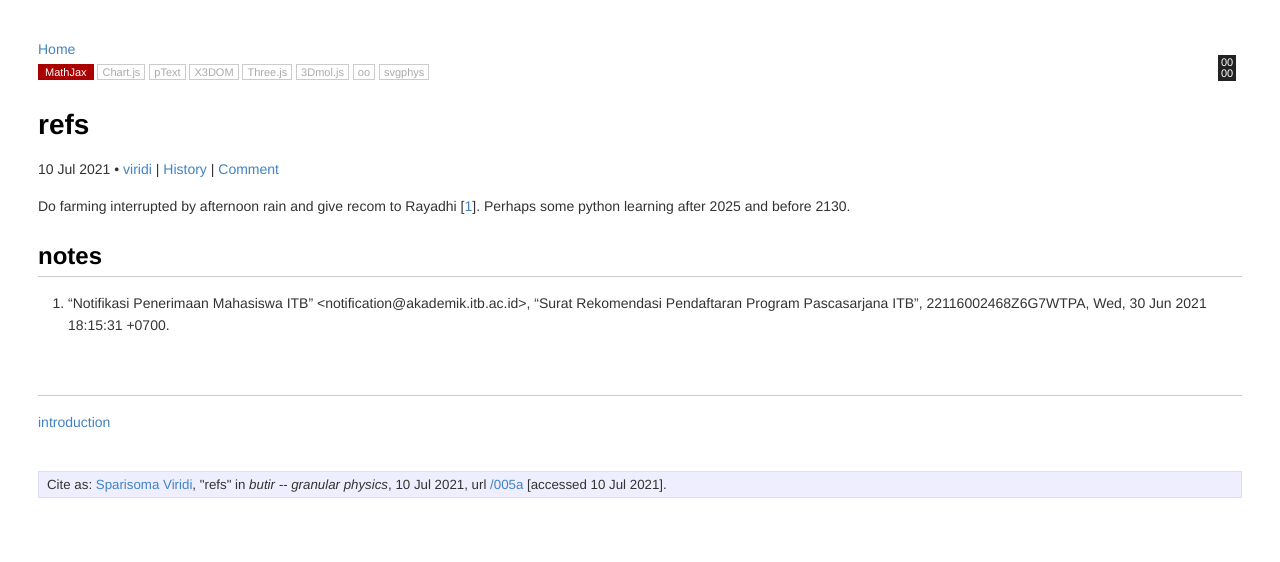
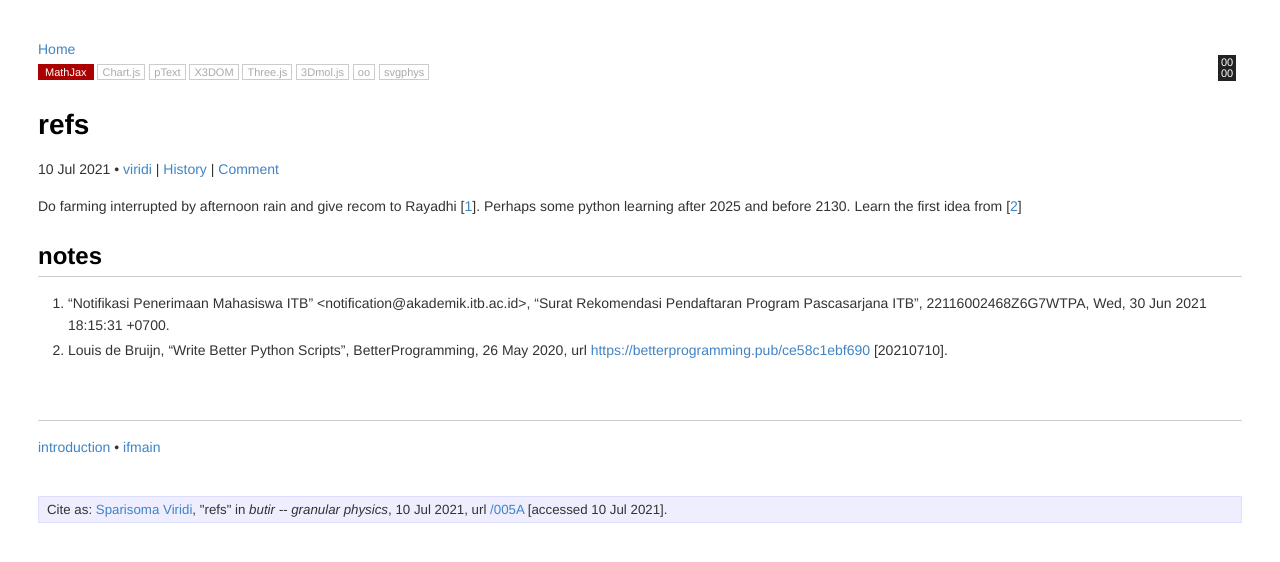
Before and after one commit to dudung/butir, a Jekyll site: the page built from _posts/0/05/2021-07-10-refs.md, in a window 1280 px wide. Shown: the top 562 px of the page. Built offline with Jekyll 4.4.1, drawn with Linux system fonts in a browser that asks for light colours.

Commit message:
start to code

```diff
--- a/_posts/0/05/2021-07-10-refs.md
+++ b/_posts/0/05/2021-07-10-refs.md
@@ -2,7 +2,7 @@
 layout: butir
 authors: [viridi]
 title: refs
-pid: '005a'
+pid: '005A'
 mathjax: true
 chartjs: false
 ptext: false
@@ -14,15 +14,16 @@ svgphys: false
 category: literatures
 tags: ["recom", "rayadhi", "s2", "nano", "farming"]
 date: 2021-07-10 20:25:00 +0700
-permalink: /005a
+permalink: /005A
 src: https://github.com/dudung/butir/commits/main/_posts/0/05/2021-07-10-refs.md
 twitter_username: 6unpnp
 nodes: ['0000']
 ---
-Do farming interrupted by afternoon rain and give recom to Rayadhi [[1](#r01)]. Perhaps some python learning after 2025 and before 2130.
+Do farming interrupted by afternoon rain and give recom to Rayadhi [[1](#r01)]. Perhaps some python learning after 2025 and before 2130. Learn the first idea from [[2](#r02)]
 
 ## notes
 1. <a name=r01></a>"Notifikasi Penerimaan Mahasiswa ITB" &lt;notification@akademik.itb.ac.id&gt;, "Surat Rekomendasi Pendaftaran Program Pascasarjana ITB", 22116002468Z6G7WTPA, Wed, 30 Jun 2021 18:15:31 +0700.
+2. <a name=r02></a>Louis de Bruijn, "Write Better Python Scripts", BetterProgramming, 26 May 2020, url <https://betterprogramming.pub/ce58c1ebf690> [20210710].
 
 ## &nbsp;
-[introduction](0000)
+[introduction](0000) &bull; [ifmain](0070)
```
Also changed, not shown: code/log.md (added, +13 -0 lines), 3 other files.
